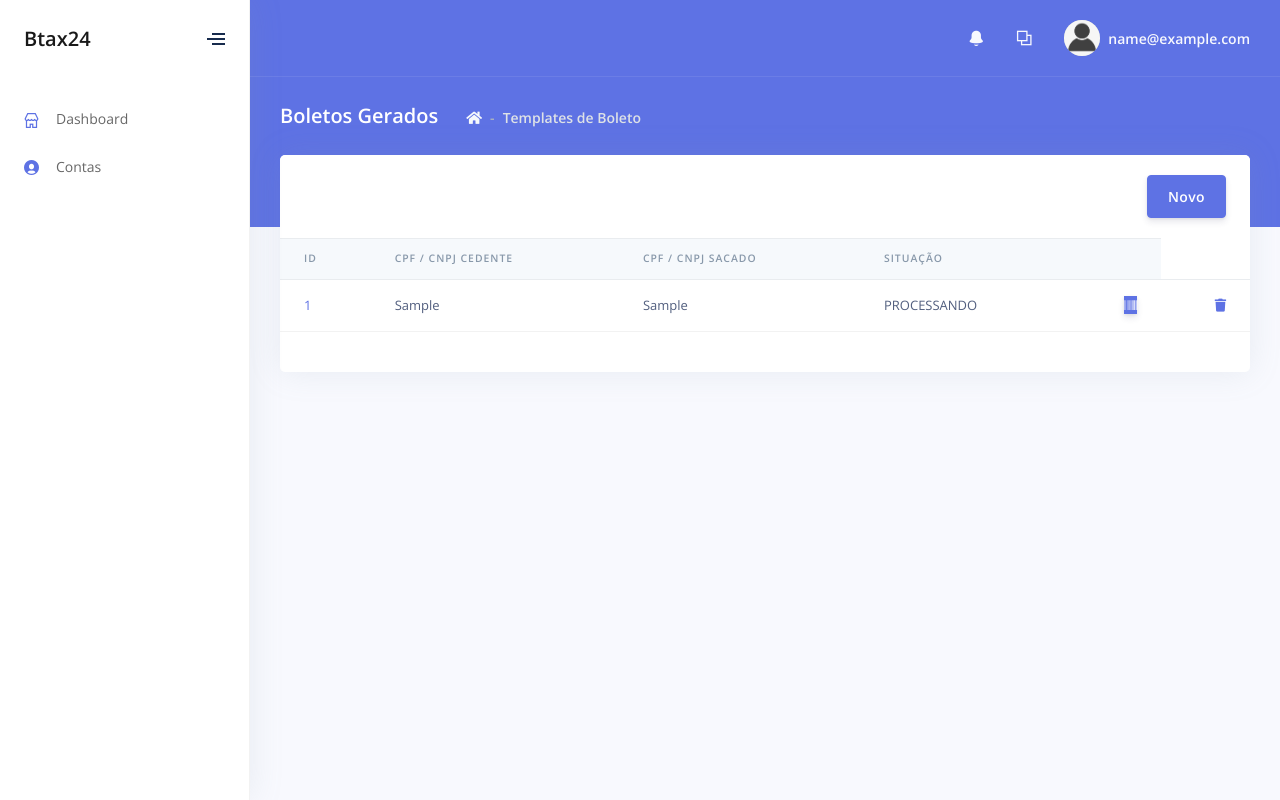
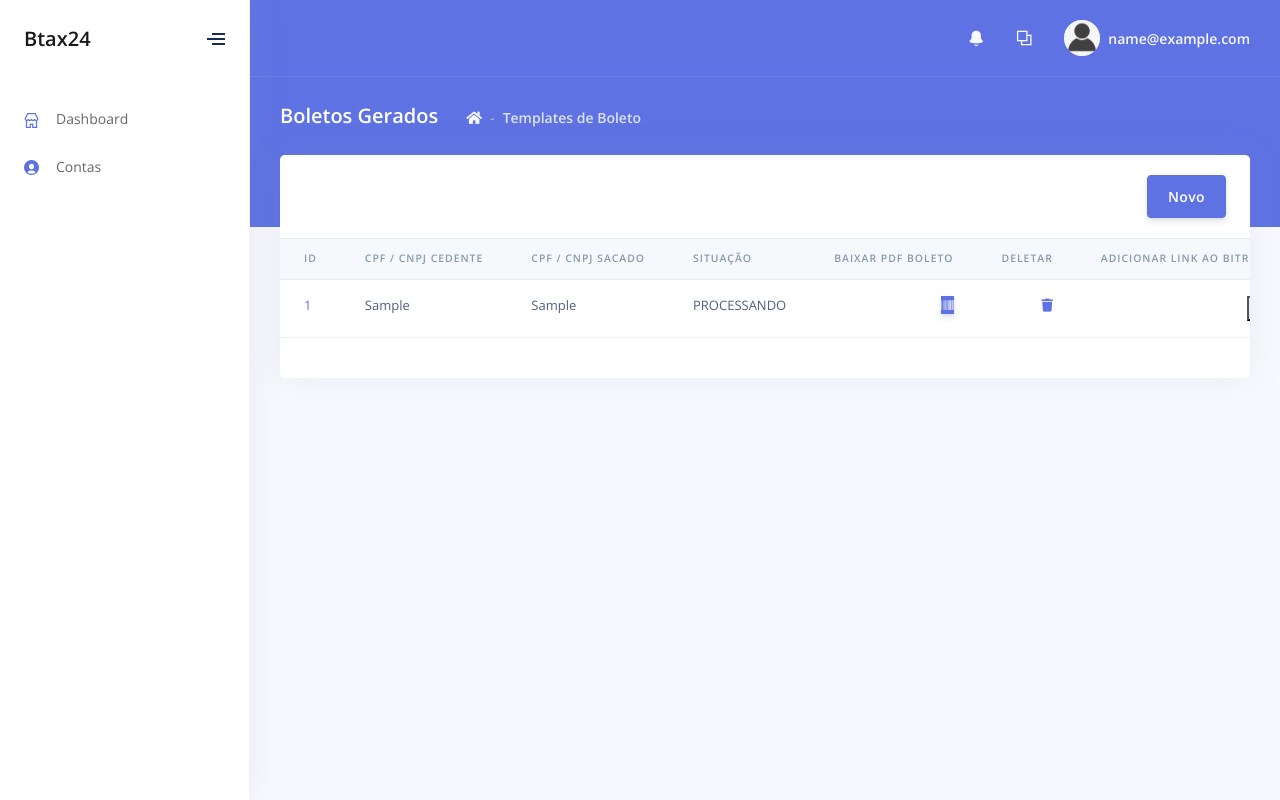
Before and after one commit to macdev14/btaxtest, a Django app: page /boletos/ in a window 1280 px wide. Run offline with Django 3.2, Linux system fonts and the light colour scheme; a user stored in the database is signed in; tables that the repository leaves empty hold one stand-in row (values such as "Sample post"); a database or web service that is not in the repository returns one stand-in record (values such as "Sample title"); some libraries are stand-ins or nearby versions.

Commit message:
btax bx24

```diff
--- a/boletos/urls.py
+++ b/boletos/urls.py
@@ -6,6 +6,7 @@ app_name='boletos'
 
 urlpatterns = [
     path('', views.boletos_gerados, name='boletos-gerados'),
+    path('delete/', views.boletos_gerados, name='deletar-tudo'),
     path('templates/', views.templates_boletos, name='templates'),
     path('templates/novo/', views.templates_boletos_novo, name='templates-novo'),
     path('templates/editar/<slug:template_boleto_id>/', views.templates_boletos_editar, name='templates-editar'),
--- a/boletos/views.py
+++ b/boletos/views.py
@@ -37,13 +37,13 @@ def consultar_boleto(request):
 #     resp.set_cookie('VIEW_REDIRECT', 'core:url-boleto-btax')
 @login_required
 def boletos_delete_all(request):
-    querys.update_varios_objs(Boleto.COLLECTION_NAME, {'cedente_cpf_cnpj': str(request.user.profile.conta.cpf_cnpj), 'situacao' : 'SALVO' }, { '$set':{ 'situacao' : 'FALHA' }  }  )
+    querys.update_varios_objs(Boleto.COLLECTION_NAME, {'cedente_cpf_cnpj': str(request.user.profile.conta.cpf_cnpj), 'situacao' : 'SALVO' }, { '$set':{ 'deletado': True  }  }  )
     resp = HttpResponseRedirect(reverse('boletos:boletos-gerados'))
     return resp
 @login_required
 def boletos_gerados(request):
     print(str(request.user.profile.conta.cpf_cnpj))
-    boletos = list(querys.filtra_objs(Boleto.COLLECTION_NAME, {'cedente_cpf_cnpj': str(request.user.profile.conta.cpf_cnpj), 'situacao' : 'SALVO' }  ))
+    boletos = list(querys.filtra_objs(Boleto.COLLECTION_NAME, {'cedente_cpf_cnpj': str(request.user.profile.conta.cpf_cnpj), 'situacao' : 'SALVO', 'deletado': False }  ))
 
     #boletos_gerados = {}
     for result_object in boletos:
--- a/mongodb/querys.py
+++ b/mongodb/querys.py
@@ -17,6 +17,11 @@ def get_collection(collection_name):
 def filtra_objs(collection_name, query):
     collection = get_collection(collection_name)
     return collection.find(query)
+
+def distinct_objs(collection_name, field ,query):
+    collection = get_collection(collection_name)
+    return collection.distinct(field, query)
+
 
 def get_obj(collection_name, query, fields=None):
     collection = get_collection(collection_name)
--- a/templates/boletos/templates/lista-conteudo.html
+++ b/templates/boletos/templates/lista-conteudo.html
@@ -23,9 +23,11 @@
 {% elif boletos_gerados %}
 
 
-    {% for boleto in boletos_gerados %}
+    {% for boleto in boletos_gerados|dictsort:'titulo_numero_documento' %}
 
-        <tr>
+
+    {% ifchanged %}
+    <tr>
             <td>
                 {% retorna_id boleto as b_id %}
                 <a href="{% url 'boletos:templates-editar' b_id %}">{{ b_id }}</a>
@@ -39,13 +41,21 @@
 
                 <a href="{% static boleto_url %}" class="btn-primary"><i class="fas fa-barcode"></i></a>
                 {% endwith %}
+
             </td>
             {%endif%}
             <td class="text-right">
                 <a href="{% url 'boletos:boletos-excluir' b_id %}"  ><i class="fas fa-trash"></i></a>
             </td>
+            <td class="text-right">
+               <form action="{% url 'core:boleto-url-update'%}">
+                   <input type="hidden"name="id_negocio" value="{{ boleto.titulo_numero_documento }}" />
+                   <button type="submit" ><i class="fas fa-atom"></i></button>
+               </form>
+            </td>
         </tr>
 
+        {% endifchanged %}
     {% endfor %}
 
 
--- a/templates/boletos/templates/lista.html
+++ b/templates/boletos/templates/lista.html
@@ -48,7 +48,10 @@
                     <th>CPF / CNPJ Cedente</th>
                     <th>CPF / CNPJ Sacado</th>
                     <th>Situação</th>
-                    <th scope="col"></th>
+                    <th>Baixar PDF Boleto</th>
+                    <th>Deletar</th>
+                    <th scope="col"> Adicionar link ao Bitrix24</th>
+
                 </tr>
 
                 {%endif%}
```
